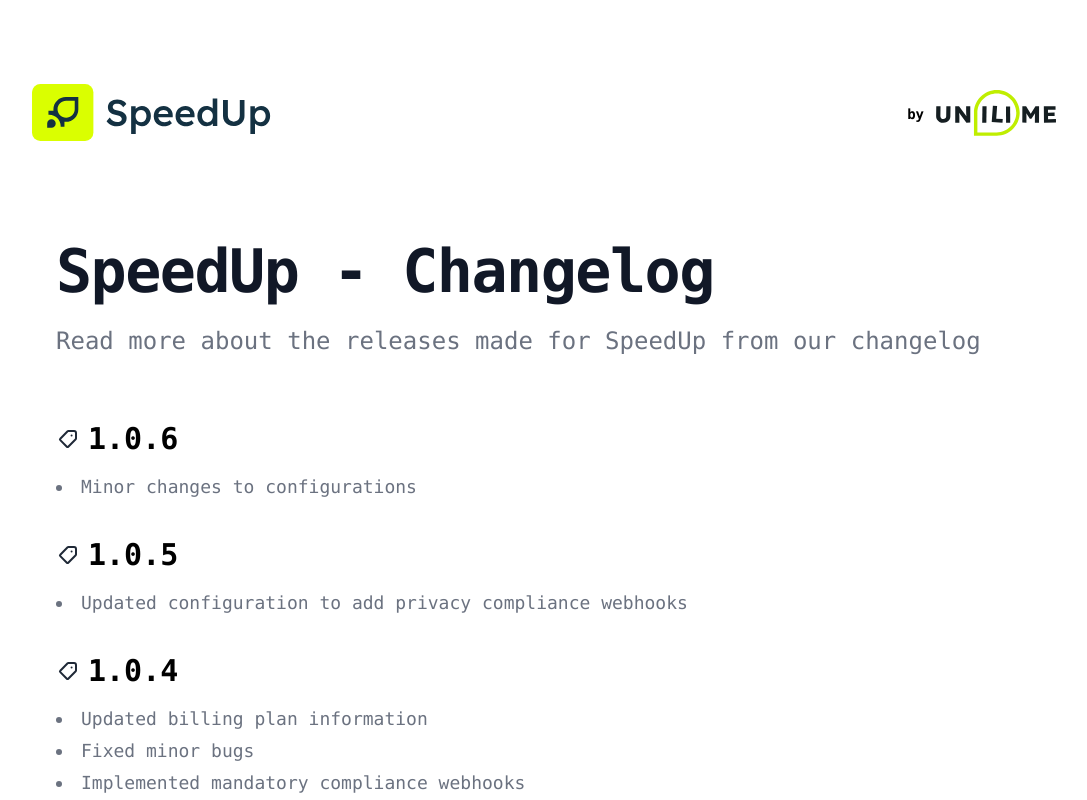
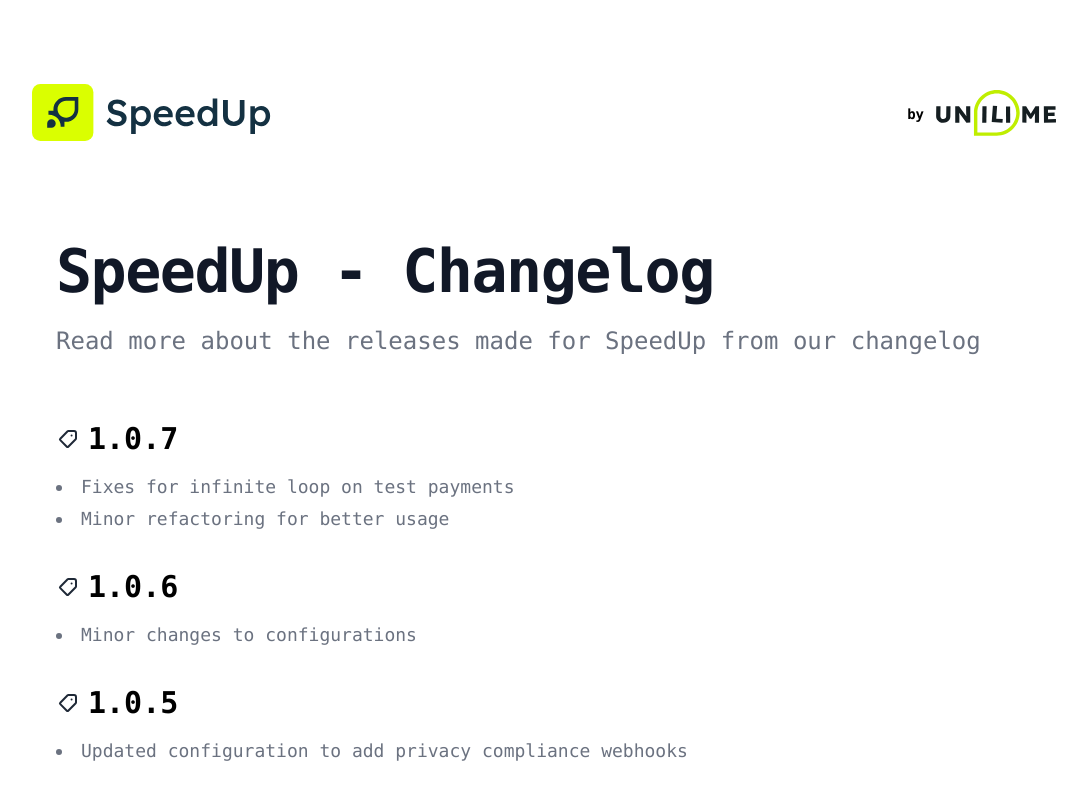
Before and after one commit to MikhailSemeniuk/adentro-next, a Next.js app: page /changelog in a window 1280 px wide. Shown: the top 800 px of the page, without its empty margins (96-1183 px from the left). Built offline with nearby package versions, Linux system fonts and the light colour scheme.

Commit message:
Add changelog

```diff
--- a/src/app/changelog/page.tsx
+++ b/src/app/changelog/page.tsx
@@ -24,6 +24,23 @@
                         </p>
                         <div className="flex w-full  pt-8">
                             <div className="flex-auto pt-6 lg:pt-8">
+                                <h2 className="relative flex items-center group mb-4 text-3xl font-bold dark:text-white">
+                                    <svg className="w-6 h-6 mr-2 text-gray-800 dark:text-white" aria-hidden="true"
+                                         xmlns="http://www.w3.org/2000/svg" width="24" height="24" fill="none"
+                                         viewBox="0 0 24 24">
+                                        <path stroke="currentColor" stroke-linecap="round" stroke-linejoin="round"
+                                              stroke-width="2"
+                                              d="M15.583 8.445h.01M10.86 19.71l-6.573-6.63a.993.993 0 0 1 0-1.4l7.329-7.394A.98.98 0 0 1 12.31 4l5.734.007A1.968 1.968 0 0 1 20 5.983v5.5a.992.992 0 0 1-.316.727l-7.44 7.5a.974.974 0 0 1-1.384.001Z"/>
+                                    </svg>
+                                    1.0.7
+                                    <span id="v-1-0-6" className="absolute -top-[40px]"></span>
+                                    <a className="ml-2 text-blue-700 opacity-0 transition-opacity dark:text-blue-500 group-hover:opacity-100 hidden xl:block"
+                                       href="#v-1-0-6" aria-label="Link to this section: v-1-0-6">#</a>
+                                </h2>
+                                <ul className={`space-y-1 mb-9 text-lg text-gray-500 list-disc list-inside dark:text-gray-400`}>
+                                    <li>Fixes for infinite loop on test payments</li>
+                                    <li>Minor refactoring for better usage</li>
+                                </ul>
                                 <h2 className="relative flex items-center group mb-4 text-3xl font-bold dark:text-white">
                                     <svg className="w-6 h-6 mr-2 text-gray-800 dark:text-white" aria-hidden="true"
                                          xmlns="http://www.w3.org/2000/svg" width="24" height="24" fill="none"
```
